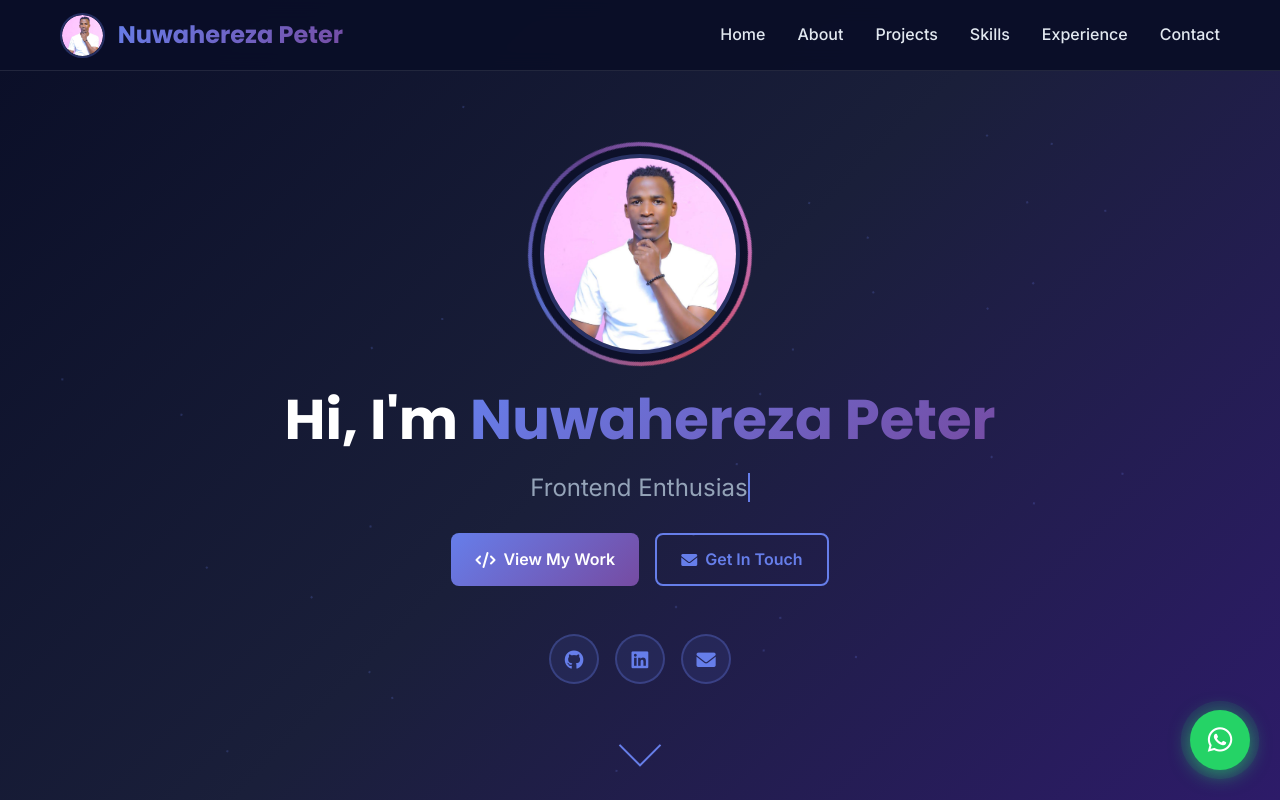
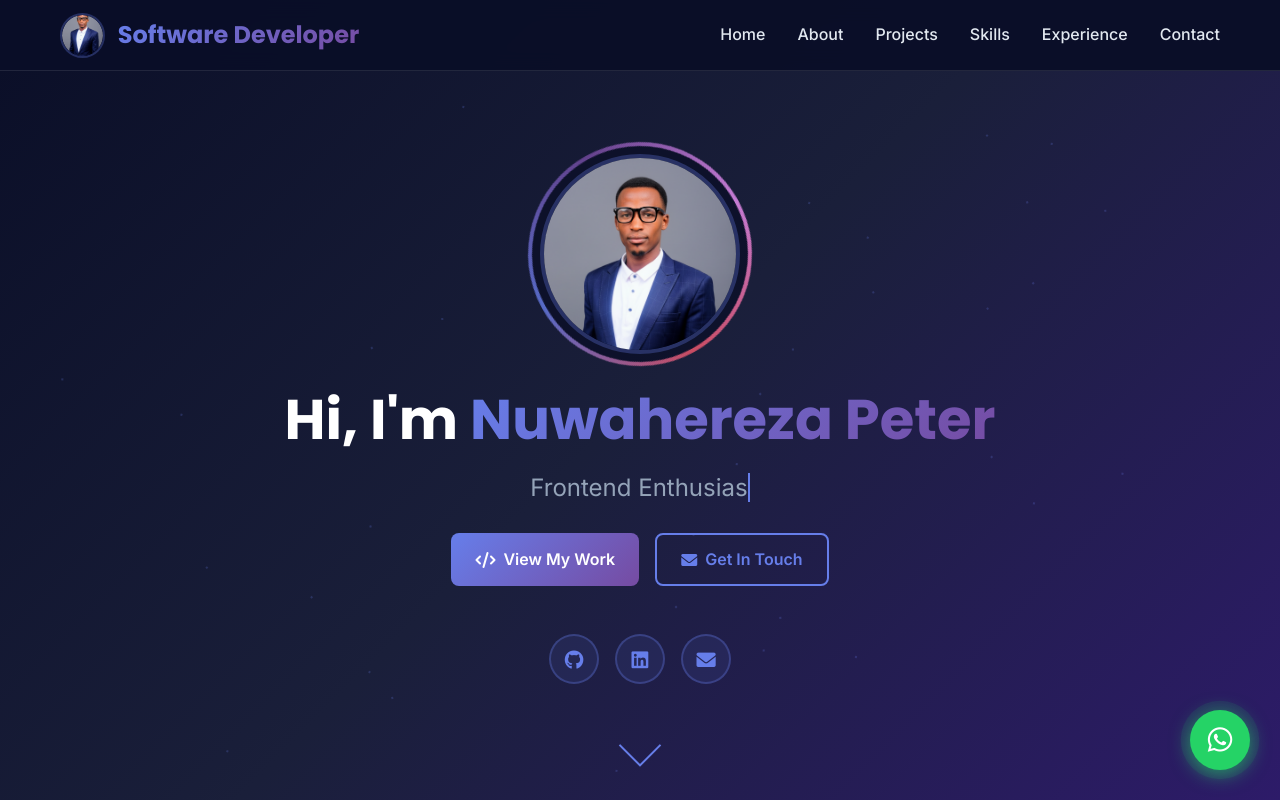
Before and after one commit to Nuwahereza-eng/my_portifolio, a plain HTML site: page index.html in a window 1280 px wide. Shown: the top 800 px of the page. Drawn offline with nearby package versions, Linux system fonts and the light colour scheme; a script that the page names is missing; files whose address does not match are found by name.

Commit message:
updated profile picture

```diff
--- a/css/styles.css
+++ b/css/styles.css
@@ -206,11 +206,45 @@ h1, h2, h3, h4, h5, h6 {
     height: 100%;
     border-radius: 50%;
     object-fit: cover;
+    object-position: center top; /* Focus on the top/center of the image for better face positioning */
     border: 4px solid rgba(102, 126, 234, 0.3);
     transition: all 0.3s ease;
     position: relative;
     z-index: 10; /* Ensure image stays on top */
 }
+
+/* Alternative option 1: If head is still cut off, try this instead */
+/*
+.hero-image img {
+    width: 100%;
+    height: 100%;
+    border-radius: 50%;
+    object-fit: contain;
+    object-position: center;
+    border: 4px solid rgba(102, 126, 234, 0.3);
+    transition: all 0.3s ease;
+    position: relative;
+    z-index: 10;
+    background: #0a0e27;
+}
+*/
+
+/* Alternative option 2: If you want to show more of the image */
+/*
+.hero-image img {
+    width: 120%;
+    height: 120%;
+    border-radius: 50%;
+    object-fit: cover;
+    object-position: center;
+    border: 4px solid rgba(102, 126, 234, 0.3);
+    transition: all 0.3s ease;
+    position: relative;
+    z-index: 10;
+    top: -10%;
+    left: -10%;
+}
+*/
 
 .hero-image:hover img {
     transform: scale(1.05);
--- a/index.html
+++ b/index.html
@@ -15,9 +15,9 @@
         <div class="nav-container">
             <div class="nav-logo">
                 <div class="nav-profile">
-                    <img src="assets/images/peterImage.jpg" alt="Nuwahereza Peter" class="nav-profile-img">
+                    <img src="assets/images/profile.png" alt="Nuwahereza Peter" class="nav-profile-img">
                 </div>
-                <span>Nuwahereza Peter</span>
+                <span>Software Developer</span>
             </div>
             <div class="nav-menu">
                 <a href="#home" class="nav-link">Home</a>
@@ -40,7 +40,7 @@
         <div class="hero-particles"></div>
         <div class="hero-content">
             <div class="hero-image">
-                <img src="assets/images/peterImage.jpg" alt="Nuwahereza Peter - Portfolio Photo">
+                <img src="assets/images/profile.png" alt="Nuwahereza Peter - Portfolio Photo">
                 <div class="image-border"></div>
             </div>
             <h1 class="hero-title">
```
Also changed, not shown: assets/images/profile.JPG (added), assets/images/profile.png (added).
